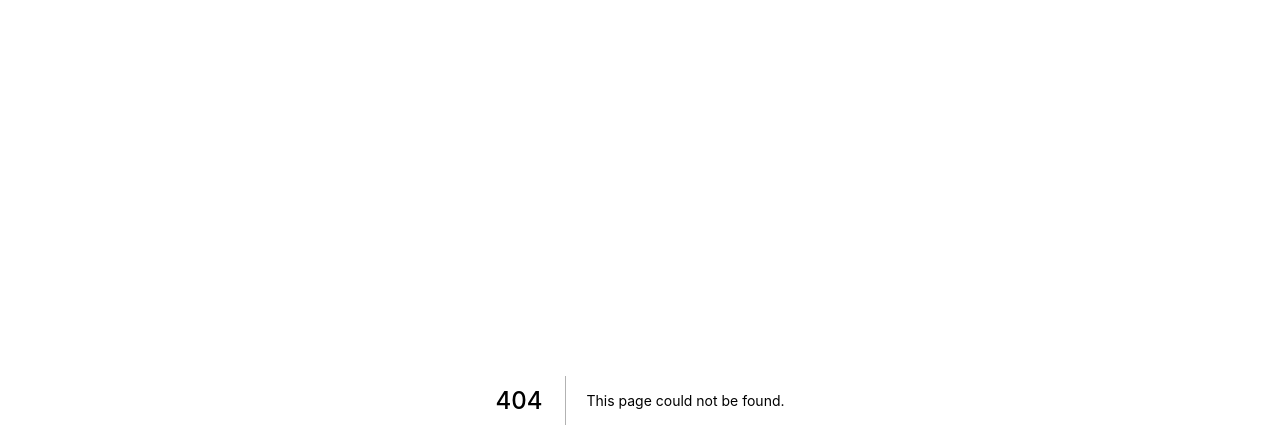
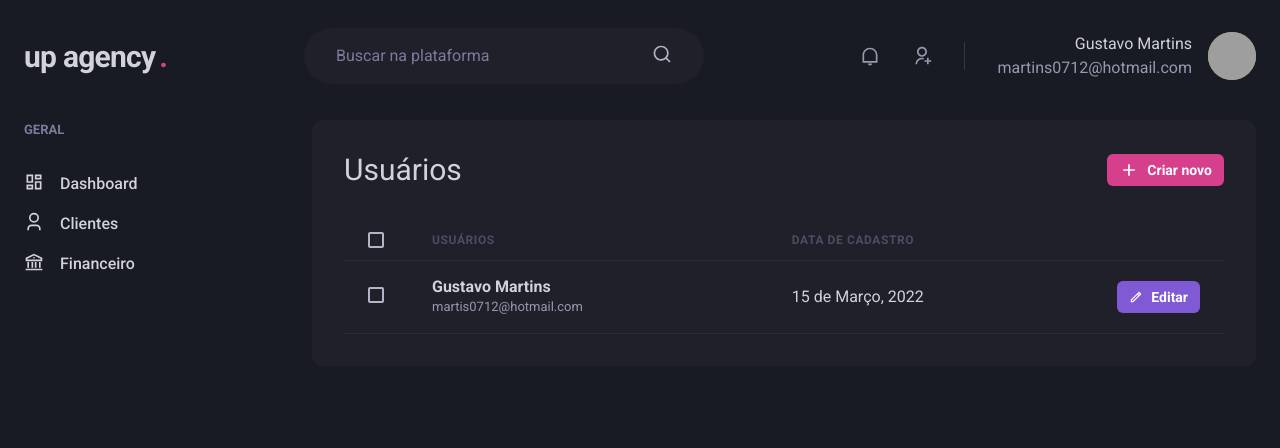
Before and after one commit to guga0712/up-financial, a Next.js app: page /users in a window 1280 px wide. Before the commit this address had no page. Shown: the top 448 px of the page. Built offline with nearby package versions, Linux system fonts and the light colour scheme; grey boxes are pictures that could not be loaded.

Commit message:
added user page

```diff
--- a/src/pages/dashboard.tsx
+++ b/src/pages/dashboard.tsx
@@ -7,7 +7,6 @@ export default function Dashboard() {
     return (
         <Flex direction="column" h="100vh">
             <Header />
-
             <Flex w="100%" my="6" maxWidth={1480} mx="auto" px="6">
                 <Sidebar />
                 <Flex flexDirection="column" gap="4" bg="gray.800" p="30px" borderRadius="10px" maxWidth="1200px">
--- /dev/null
+++ b/src/pages/users/index.tsx
@@ -0,0 +1,56 @@
+import { Box, Flex, Heading, Button, Icon, Table, Thead, Tr, Th, Checkbox, Tbody, Td, Text } from '@chakra-ui/react'
+import { RiAddLine, RiPencilLine } from 'react-icons/ri';
+import { Header } from "../../components/Header"
+import { Sidebar } from '../../components/Sidebar';
+
+export default function userList() {
+    return (
+        <Box>
+            <Header />
+            <Flex w="100%" my="6" maxWidth={1480} mx="auto" px="6">
+                <Sidebar />
+                <Box flex="1" borderRadius="10px" bg="gray.800" p="8">
+                    <Flex mb="8" justify="space-between" align="center">
+                        <Heading size="lg" fontWeight="normal">Usuários</Heading>
+                        <Button as="a" size="sm" fontSize="sm" colorScheme="pink" leftIcon={<Icon as={RiAddLine} fontSize="20px" />}>
+                            Criar novo
+                        </Button>
+                    </Flex>
+                    <Table colorScheme="whiteAlpha">
+                        <Thead>
+                            <Tr>
+                                <Th px="6" color="gray.300" width="8">
+                                    <Checkbox colorScheme="pink" />
+                                </Th>
+                                <Th>Usuários</Th>
+                                <Th>Data de cadastro</Th>
+                                <Th width="8"></Th>
+                            </Tr>
+                        </Thead>
+                        <Tbody>
+                            <Tr>
+                                <Td px="6">
+                                    <Checkbox colorScheme="pink" />
+                                </Td>
+                                <Td>
+                                    <Box>
+                                        <Text fontWeight="bold">Gustavo Martins</Text>
+                                        <Text fontSize="small" color="gray.300">martis0712@hotmail.com</Text>
+                                    </Box>
+                                </Td>
+                                <Td>
+                                    15 de Março, 2022
+                                </Td>
+                                <Td>
+                                    <Button as="a" size="sm" fontSize="sm" colorScheme="purple" leftIcon={<Icon as={RiPencilLine} />}>
+                                        Editar
+                                    </Button>
+                                </Td>
+                            </Tr>
+                        </Tbody>
+                    </Table>
+                </Box>
+            </Flex>
+        </Box>
+    );
+}
```
